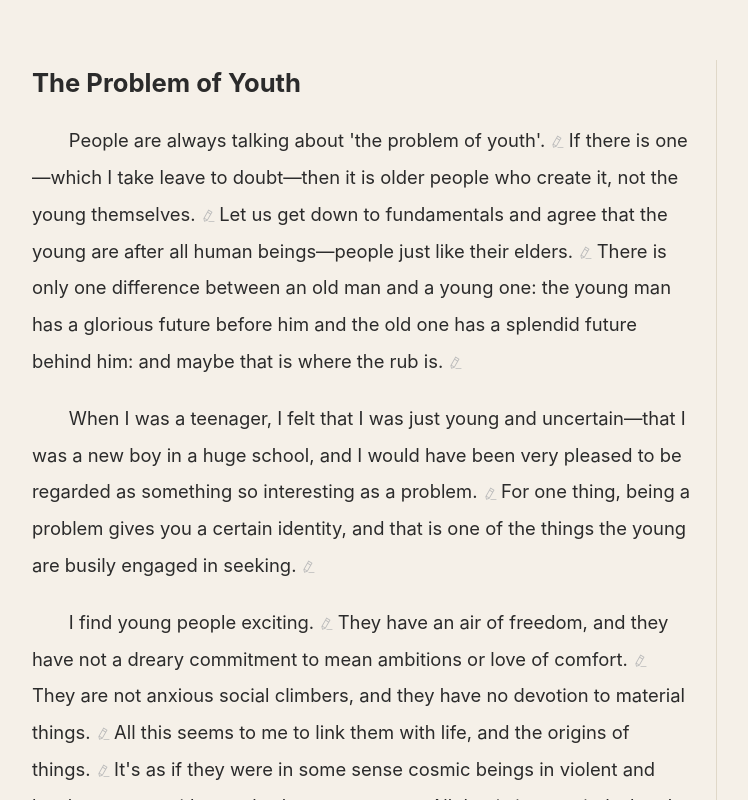
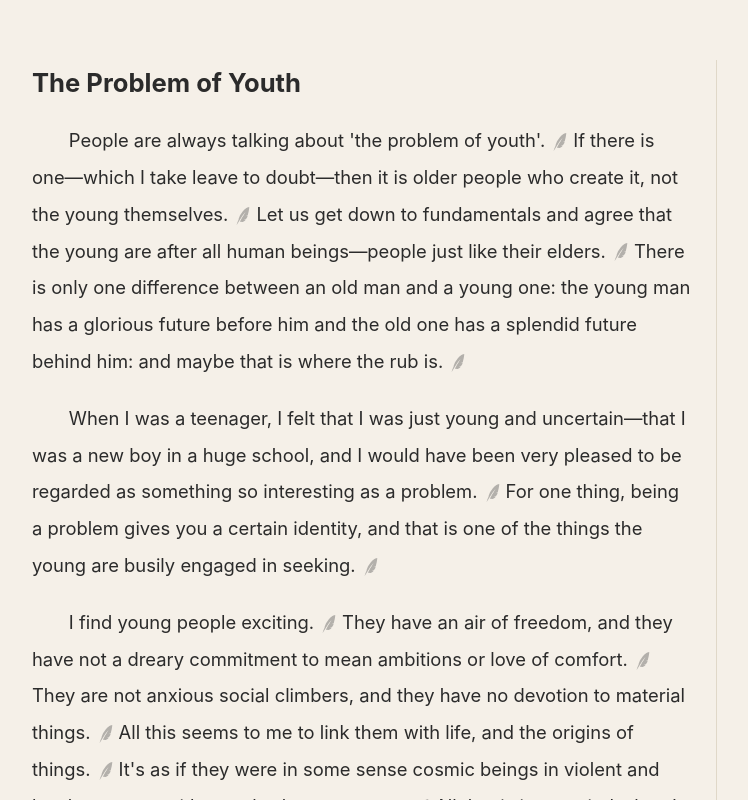
Before and after one commit to farisni/nce-proj, a Vue app: page / in a window 1280 px wide. Shown: the top 800 px of the page, without its empty margins (112-860 px from the left). Built offline with nearby package versions, Linux system fonts and the light colour scheme.

Commit message:
图标改为本地羽毛SVG，面板浅绿背景

```diff
--- a/src/views/Index.vue
+++ b/src/views/Index.vue
@@ -1,7 +1,7 @@
 <script setup lang="ts">
 import { ref, computed } from 'vue'
-import { EditPen } from '@element-plus/icons-vue'
 import { article } from '../mock/readData'
+import yumaoIcon from '../asserts/icon/yumao.svg'
 
 const sentencePattern = /([^.!?。！？]+[.!?。！？]+)/g
 
@@ -38,11 +38,11 @@ function togglePanel(key: string) {
               <div class="paragraph">
                 <template v-for="(s, sIdx) in sentences" :key="sIdx">
                   <span class="sentence-inline"
-                    >{{ s }}<el-icon
+                    >{{ s }}<img
+                      :src="yumaoIcon"
                       class="sentence-icon"
                       @click.stop="togglePanel(`${pIdx}-${sIdx}`)"
-                    ><EditPen /></el-icon
-                  ></span>
+                    /></span>
                   <transition name="panel">
                     <div
                       v-if="activeKey === `${pIdx}-${sIdx}`"
@@ -137,16 +137,17 @@ function togglePanel(key: string) {
 
 .sentence-inline {
   .sentence-icon {
-    font-size: 0.85rem;
-    color: #bbb;
+    width: 18px;
+    height: 18px;
     margin-left: 6px;
     margin-right: 4px;
     vertical-align: middle;
     cursor: pointer;
-    transition: color 0.2s;
+    opacity: 0.4;
+    transition: opacity 0.2s;
 
     &:hover {
-      color: var(--color-accent);
+      opacity: 0.8;
     }
   }
 }
@@ -155,7 +156,7 @@ function togglePanel(key: string) {
   display: block;
   margin: 6px 0;
   border-radius: 8px;
-  background: #fff;
+  background: #f2f7f2;
   min-height: 200px;
 }
 
```
Also changed, not shown: src/asserts/icon/yumao.svg (added).
